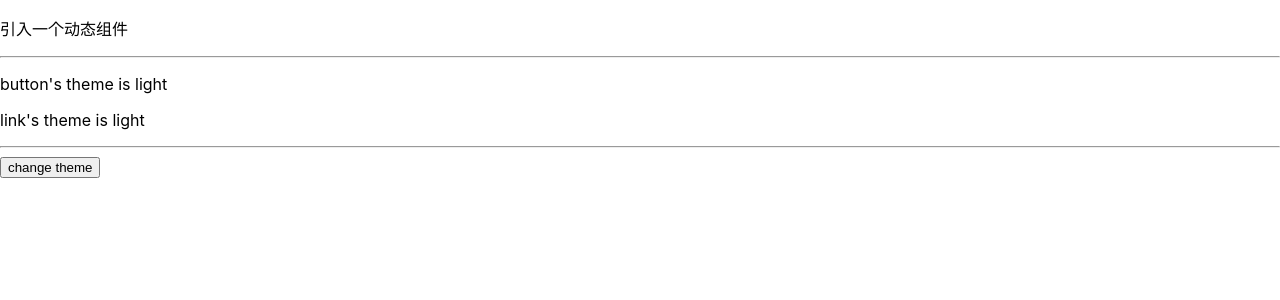
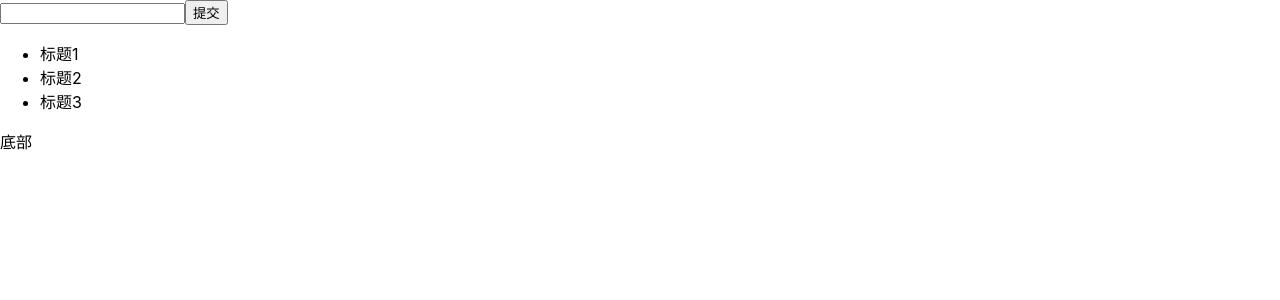
Before and after one commit to cseve123/Frame, a React (Create React App) app in the folder React/: page / in a window 1280 px wide. Shown: the top 300 px of the page. Built offline with nearby package versions, Linux system fonts and the light colour scheme.

Commit message:
React shouldComponentUpdate PruComponent memo

```diff
--- a/React/src/App.js
+++ b/React/src/App.js
@@ -1,11 +1,11 @@
-// import BaseUse from './components/baseUse/index'
-import AdvancedUse from './components/advancedUse/index'
+import BaseUse from './components/baseUse/index'
+// import AdvancedUse from './components/advancedUse/index'
 
 function App() {
   return (
     <div className="App">
-      {/* <BaseUse /> */}
-      <AdvancedUse />
+      <BaseUse />
+      {/* <AdvancedUse /> */}
     </div>
   );
 }
--- a/React/src/components/baseUse/PropsUse.js
+++ b/React/src/components/baseUse/PropsUse.js
@@ -1,4 +1,4 @@
-import { Component } from 'react';
+import React, { Component } from 'react';
 import PropTypes from 'prop-types';  // 类型检查
 
 class Input extends Component {
@@ -35,7 +35,8 @@ Input.propTypes = {
     subTitle: PropTypes.func.isRequired
 }
 
-class List extends Component {
+// PureComponent 隐式shouldComponentUpdate
+class List extends React.PureComponent {
     // constructor(props){
     //     super(props)
     // }
@@ -57,6 +58,28 @@ List.propTypes = {
     list: PropTypes.arrayOf(PropTypes.object).isRequired
 }
 
+class Footer extends Component {
+    constructor(props) {
+        super(props)
+        this.state={}
+    }
+    render() {
+        return <p>
+            {this.props.text}
+        </p>
+    }
+    componentDidUpdate() {
+        console.log('Footer component update')
+    }
+    // 因为父组件更新，子组件必然更新，但footer组件实则没有变化不需要更新
+    shouldComponentUpdate(nextProps, nextState)  {
+        if (nextProps.text !== this.props.text)  {
+            return true // 只有当值变化时才更新
+        }
+        return false // 不重复渲染
+    }
+}
+
 class TodoList extends Component {
     constructor(props) {
         super(props)
@@ -74,7 +97,8 @@ class TodoList extends Component {
                     id: 'id-3',
                     title: '标题3'
                 }
-            ]
+            ],
+            footerInfo: '底部'
         }
     }
     render() {
@@ -83,6 +107,9 @@ class TodoList extends Component {
             <Input subTitle={this.InputSubTitle} />
             {/* props接收数据 */}
             <List list={this.state.list} />
+            {/* Footer组件不需要更新 */}
+            {/* 但React父组件更新，子组件无条件更新 */}
+            <Footer text={this.state.footerInfo} />
         </div>
     }
     InputSubTitle = (title) => {
--- a/React/src/components/baseUse/index.js
+++ b/React/src/components/baseUse/index.js
@@ -4,8 +4,8 @@ import React from 'react';
 // import ListUse from "./ListUse";
 // import EventUse from './EventUse'
 // import FormUse from './FormUse'
-// import PropsUse from './PropsUse'
-import StateUse from './StateUse'
+import PropsUse from './PropsUse'
+// import StateUse from './StateUse'
 
 class BaseUse extends React.Component {
     // constructor (props) {
@@ -18,8 +18,8 @@ class BaseUse extends React.Component {
             {/* <ListUse /> */}
             {/* <EventUse /> */}
             {/* <FormUse /> */}
-            {/* <PropsUse /> */}
-            <StateUse />
+            <PropsUse />
+            {/* <StateUse /> */}
         </div>
     }
 }
```
